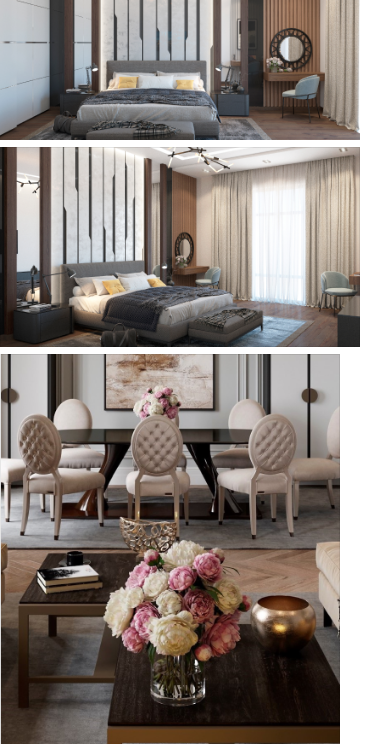
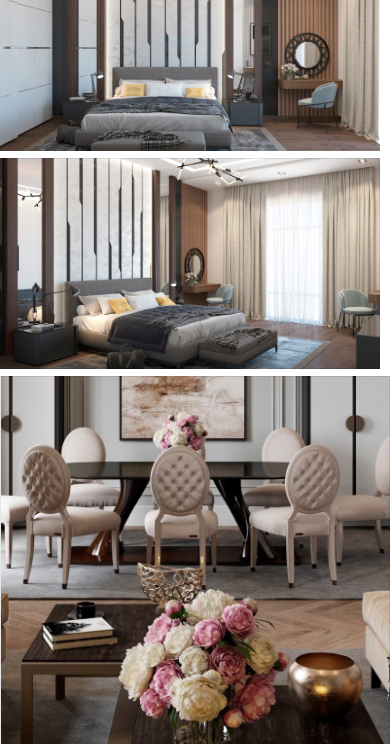
Before and after one commit to BahodiRajabov/cgstudy-front, a plain HTML site: page index.html in a window 390 px wide. Shown: the part 894-1638 px from the top of the page. Drawn offline with nearby package versions, Linux system fonts and the light colour scheme.

Commit message:
repair responsive for phone

```diff
--- a/scss/blocks/_img-container.scss
+++ b/scss/blocks/_img-container.scss
@@ -106,6 +106,11 @@ flex-direction: column;
     top: 720px;
   }
 }
+@include breakpoint-down(650){
+  .img-container__box-two{
+    top: 750px;
+  }
+  }
 @include breakpoint-down(460){
  .img-container__box-five-wrapper{
    flex-direction: column;
@@ -118,12 +123,22 @@ flex-direction: column;
    width: 100%;
  }
  .img-container__box-two{
+   width: 100%;
   top: 780px;
+}
+img{
+  width: 100%;
+  object-fit: cover;
+}
+}
+@include breakpoint-down(435){
+.img-container__box-two{
+  top: 820px;
 }
 }
 @include breakpoint-down(430){
   .img-container__box-two{
-    top: 800px;
+    top: 820px;
   }
 }
 @include breakpoint-down(390){
--- a/scss/blocks/_main-content.scss
+++ b/scss/blocks/_main-content.scss
@@ -41,6 +41,12 @@ color: #FFFFFF;
     display: block;
   }
 }
+@include breakpoint-down(415){
+  .main-content__link{
+    transform: translateX(60px);
+    margin-bottom: 10px;
+     }
+}
 @include breakpoint-down(400){
   .main-content__link{
     transform: translateX(55px);
@@ -52,3 +58,8 @@ color: #FFFFFF;
    margin-bottom: 10px;
  }
 }
+@include breakpoint-down(321){
+  .main-content__link{
+    transform: translateX(16px);
+  }
+}
--- a/scss/blocks/_site-header.scss
+++ b/scss/blocks/_site-header.scss
@@ -60,5 +60,7 @@ width: 100%;
   .site-header__menu{
     display: block;
   }
-
+ .site-header__wrapper{
+ padding: 50px;
 }
+}
```
Also changed, not shown: css/styles.css, 1 other file.
